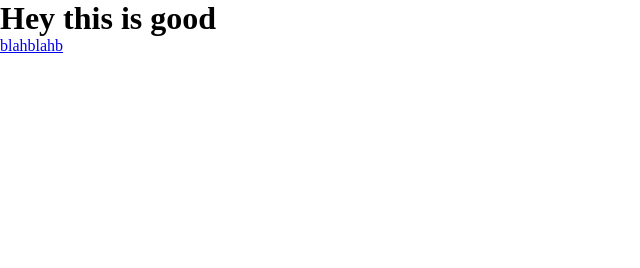
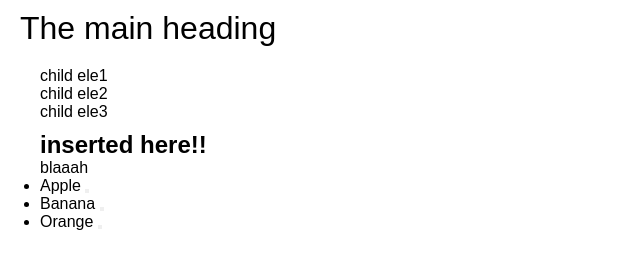
Before and after one commit to ashvin-a/JavaScript-Tutorial, a plain HTML site: page index.html in a window 1280 px wide. Shown: the whole page, without its empty margins (0-640 px from the left). Drawn offline with Linux system fonts and the light colour scheme.

```diff
--- a/index.html
+++ b/index.html
@@ -5,15 +5,38 @@
         <meta name="viewport" content="width=device-width, initial-scale=1.0" />
         <title>Document</title>
         <link rel="stylesheet" href="style.css" />
-        <script src="tutorial.js"></script>
+        <!-- <script src="tutorial.js"></script> -->
     </head>
 
     <body>
         <div id="main" class="blheblhe">
-            <h1>Hey this is good</h1>
-            <a href="http://google.com">blahblahb</a>
-            <script src="script.js"></script>
+            <h1>The main heading</h1>
+            <div class="parent">
+                <div class="child">child ele1</div>
+                <div class="child child2">child ele2</div>
+                <div class="child">child ele3</div>
+            </div>
+            <div class="list">
+                <ul>
+                    <li>
+                        Apple <button class="remove-item btn-link">
+                            <i class="fa-solid fa-xmark"></i>
+                        </button>
+                    </li>
+                    <li>
+                        Banana <button class="remove-item btn-link">
+                            <i class="fa-solid fa-xmark"></i>
+                        </button>
+                    </li>
+                    <li>
+                        Orange <button class="remove-item btn-link">
+                            <i class="fa-solid fa-xmark"></i>
+                        </button>
+                    </li>
 
+                </ul>
+            </div>
         </div>
+        <script src="script.js"></script>
     </body>
 </html>
--- a/script.js
+++ b/script.js
@@ -1,26 +1,93 @@
+//! insertAdjacentElement/Text/HTML
+function insertElement() {
+    const list = document.querySelector('.list');
+
+    const h2 = document.createElement('h2');
+    h2.textContent = 'inserted here!!';
+
+    list.insertAdjacentElement('afterbegin', h2);
+}
+
+function insertElement2() {
+    const child = document.querySelector('li:first-child');
+    child.insertAdjacentText('beforebegin', 'blaaah');
+}
+insertElement();
+insertElement2();
+// console.log(document.querySelector('li:first-child'))
+//! createElement()
+// function addListItem(item) {
+//     const li = document.createElement('li');
+//     li.appendChild(document.createTextNode(item))
+
+//     const button = document.createElement('button');
+//     button.className = 'remove-item btn-link'
+
+//     const i = document.createElement('i')
+//     i.className = 'fa-solid fa-xmark'
+//     button.appendChild(i)
+//     li.appendChild(button)
+
+//     document.querySelector('.list ul').appendChild(li)
+//     console.log(li.innerHTML)
+// }
+
+// addListItem('donkey')
+// ! Create and append elements
+// const div = document.createElement('div')
+// div.className = 'js-element'
+// div.setAttribute('title', 'JS element')
+// // div.innerText = 'This is done via JS' <- //!Not that good.Instead use createTextNode
+// const text = document.createTextNode('This is also done via JS')
+// div.appendChild(text)
+// div.style.color = 'green'
+
+// console.log(div)
+
+// document.querySelector('.child2').appendChild(div)
+//! More on DOM
+
+// const parent = document.querySelector('.parent');
+// console.log(parent.children[1].innerText);
+// // innerText
+// // className
+// // nodeName
+// parent.firstElementChild.innerText = 'changed first child';
+// parent.lastElementChild.innerText = 'changed last child';
+
+// const child = document.querySelector('.child');
+// console.log(child.parentElement);
+// child.parentElement.style.border = '2px solid #ccc';
+// child.parentElement.style.borderRadius = '10px';
+
+// // Second Child
+// const sec_child = document.querySelector('.child:nth-child(2)');
+// sec_child.nextElementSibling.style.border = '2px solid #ccc';
+
+// output=parent.childNodes
+// console.log(output[3]);
+// parent.childNodes[5].style.color = 'red'
+// child.parentNode.style.padding = '10px'
+// child.parentNode.style.backgroundColor='#ccc'
+// innerHTML
+// outerHTML
+
 //! DOM selectors
 
-console.log(document.getElementById('main'))
-console.log(document.getElementById('main').getAttribute('class'))
+// console.log(document.getElementById('main'))
+// console.log(document.getElementById('main').getAttribute('class'))
 
-document.getElementById('main').id = 'mein'
-document.getElementById('mein').setAttribute('class','buhahahaha')
-
-
-
+// document.getElementById('main').id = 'mein'
+// document.getElementById('mein').setAttribute('class','buhahahaha')
 
 // let output
 // output = document.all
-
 
 // output = document.head
 // output = document.body
 // output=document.links
 // console.log(output)
 // output = document.links[0].className = 'blehbleh'
-
-
-
 
 //! DOM
 // console.log(document.getElementById('main'))
--- a/style.css
+++ b/style.css
@@ -1,40 +1,30 @@
-/* :root{
-    row : "4";
-
-
-} */
-
-*{
+* {
     margin: 0px;
     padding: 0px;
 }
 
-/* .main{
+#main {
     display: flex;
+    flex-direction: column;
     color: black;
-    flex-direction: column;
-} */
+    margin: 10px;
+    padding-left: 10px;
+}
+#main h1{
+    display: block;
+    padding-bottom: 20px;
+    font-family: Arial, Helvetica, sans-serif;
+    font-weight: 1;
 
-.heading{
-    font-family: 'Times New Roman', Times, serif;
-    font-size: 20px;
 }
-table {
-    /* display: inline-block; */
-    /* margin: 10px; */
-    border: 0.25px solid rgb(0, 0, 0);
-    margin: 0.5rem auto;
-    margin: 10px 20px;;
+.parent,
+.child,.list {
+    color: black;
+    margin-left: 10px;
+    font-family: Arial, Helvetica, sans-serif;
+}
 
-    /* position: absolute; */
-    /* left: 30px; */
-    /* width: fit-content */
-    /* overflow-x: scroll ; */
-  }
-tr{
-    height: 100px;
-    /* width: ; */
+.list{
+    padding-left: 10px;
+    padding:10px;
 }
-/* td{
-    width: 100px;
-} */
```
Also changed, not shown: Javascript.txt (added).
